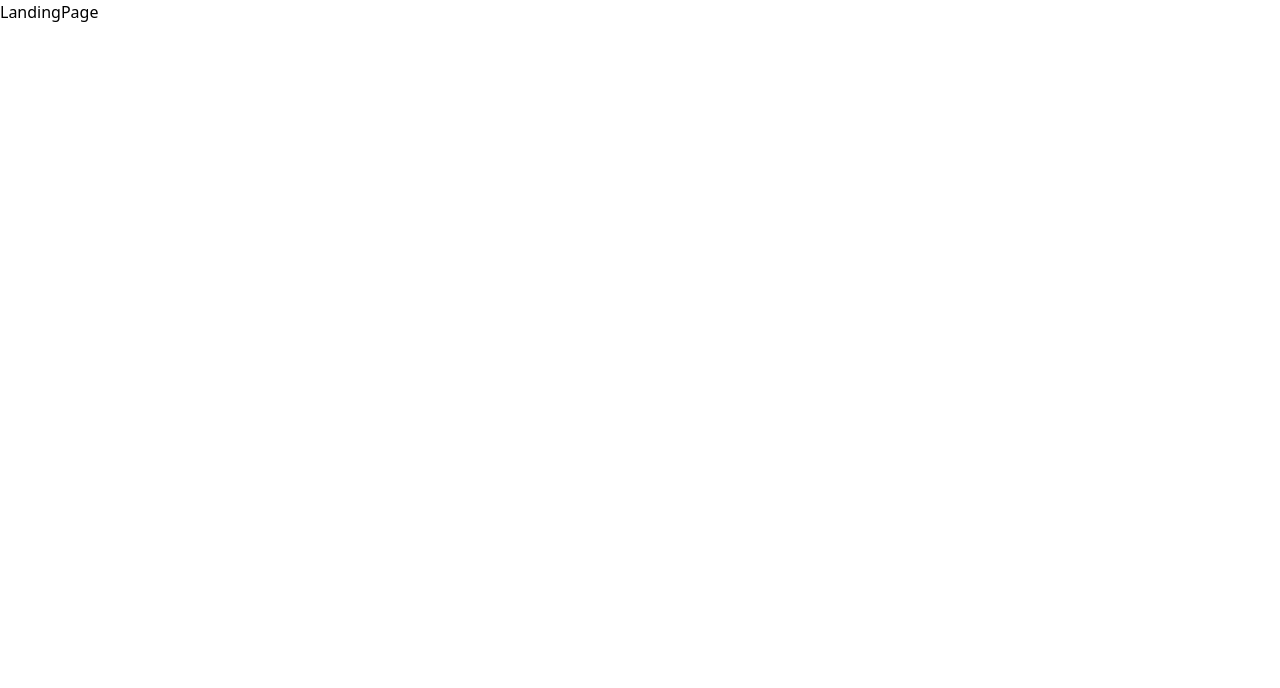
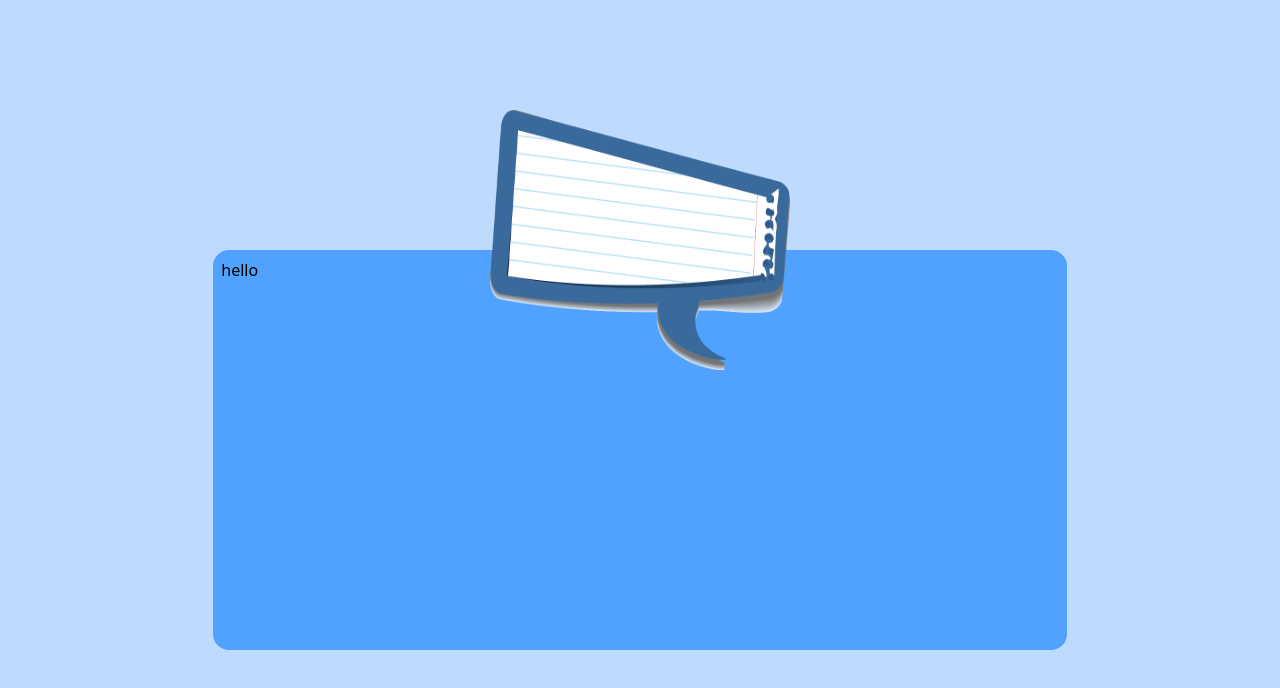
Before and after one commit to chubibobibo/remind-it, a React (Vite) app in the folder client/: page / in a window 1280 px wide. Shown: the top 688 px of the page. Built offline with nearby package versions, Linux system fonts and the light colour scheme.

Commit message:
landing page inital layout with logo

```diff
--- a/client/src/App.tsx
+++ b/client/src/App.tsx
@@ -1,7 +1,7 @@
 import "./App.css";
 import { createBrowserRouter, RouterProvider } from "react-router-dom";
 
-import { HomeLayout, LoginPage, LandingPage } from "./utils";
+import { HomeLayout, LoginPage, LandingPage, RegisterPage } from "./utils";
 
 function App() {
   const router = createBrowserRouter([
@@ -18,6 +18,10 @@ function App() {
           path: "login",
           element: <LoginPage />,
         },
+        {
+          path: "register",
+          element: <RegisterPage />,
+        },
       ],
     },
   ]);
--- a/client/src/index.css
+++ b/client/src/index.css
@@ -5,3 +5,26 @@
   --font-montserrat: "Montserrat";
   --font-rubik: "Rubik";
 }
+
+/*
+Reausable styling */
+
+@layer components {
+  /* Landing page card */
+  .landing-card-mobile {
+    @apply w-9/12 h-[20rem] bg-blue-400 rounded-2xl p-2;
+  }
+
+  .landing-card {
+    @apply w-8/12 h-[25rem] bg-blue-400 rounded-2xl p-2;
+  }
+
+  /* landing page logo */
+  .landing-logo-mobile {
+    @apply w-40 h-35 transform translate-y-20;
+  }
+
+  .landing-logo {
+    @apply w-75 h-65 transform translate-y-30;
+  }
+}
--- a/client/src/pages/HomeLayout.tsx
+++ b/client/src/pages/HomeLayout.tsx
@@ -1,6 +1,7 @@
 import { Outlet } from "react-router-dom";
 
 function HomeLayout() {
+  /** @Outlet renders all children components */
   return (
     <>
       <Outlet />
--- a/client/src/pages/LandingPage.tsx
+++ b/client/src/pages/LandingPage.tsx
@@ -1,4 +1,19 @@
 function LandingPage() {
-  return <div>LandingPage</div>;
+  return (
+    <>
+      <section className='bg-blue-200 flex'>
+        <section className='w-screen h-screen flex justify-center items-center flex-col transform -translate-y-20'>
+          <img
+            src='../src/assets/note-logo.png'
+            alt=''
+            className='landing-logo-mobile sm: landing-logo'
+          />
+          <section className='landing-card-mobile md: landing-card'>
+            hello
+          </section>
+        </section>
+      </section>
+    </>
+  );
 }
 export default LandingPage;
--- /dev/null
+++ b/client/src/pages/RegisterPage.tsx
@@ -0,0 +1,4 @@
+function RegisterPage() {
+  return <div>RegisterPage</div>;
+}
+export default RegisterPage;
--- a/client/src/utils/index.ts
+++ b/client/src/utils/index.ts
@@ -1,3 +1,4 @@
 export { default as HomeLayout } from "../pages/HomeLayout";
 export { default as LoginPage } from "../pages/LoginPage";
 export { default as LandingPage } from "../pages/LandingPage";
+export { default as RegisterPage } from "../pages/RegisterPage";
```
Also changed, not shown: client/src/assets/note-logo.png (added).
